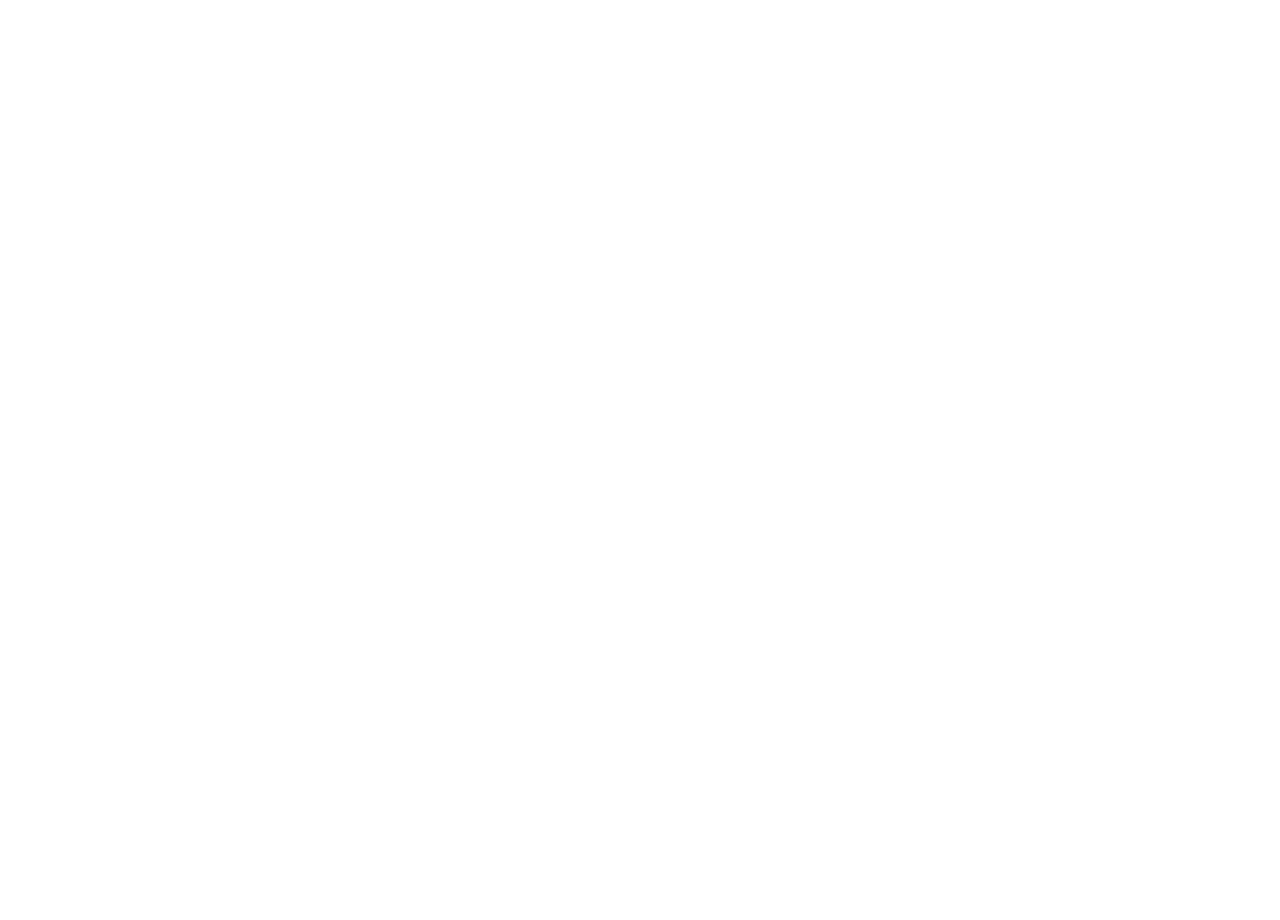
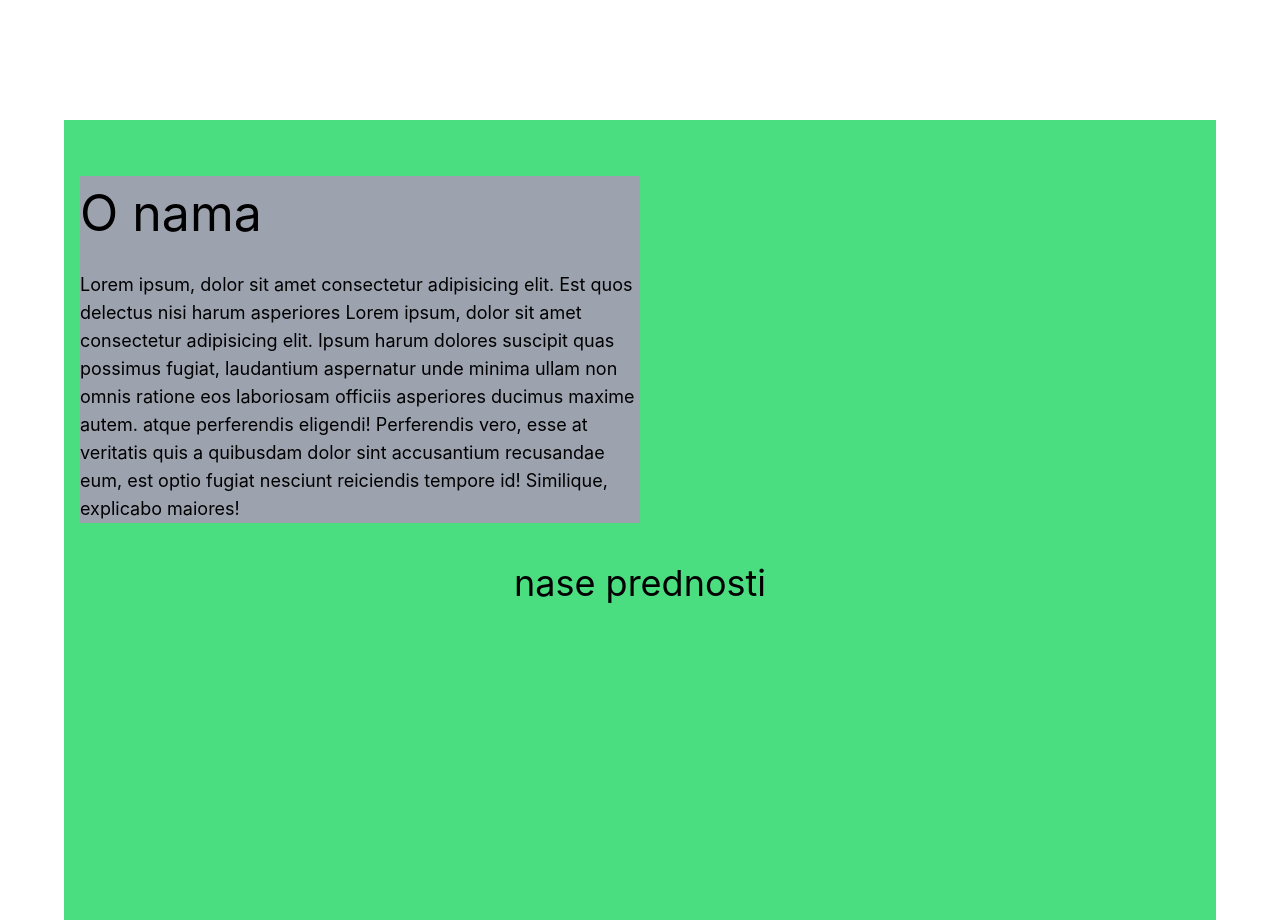
Before and after one commit to DenisKantic/RESET_ENGINEERING_WEBSITE, a React (Create React App) app: page / in a window 1280 px wide. Shown: the part 680-1600 px from the top of the page. Before the commit the page ends 800 px from the top, so only its background shows below. Built offline with nearby package versions, Linux system fonts and the light colour scheme; the HTML template or start-up script is replaced by a standard one.

Commit message:
pushing so I can continue later

```diff
--- a/src/App.js
+++ b/src/App.js
@@ -1,5 +1,6 @@
 import Navigation from './components/Navigation.jsx'
 import HomePage from './components/HomePage.jsx';
+import AboutUs from './components/AboutUs.jsx';
 
 function App() {
   return (
@@ -7,6 +8,7 @@
     <div>
      <Navigation />
      <HomePage />
+     <AboutUs />
      </div>
     </>
   );
--- /dev/null
+++ b/src/components/AboutUs.jsx
@@ -0,0 +1,28 @@
+import React from 'react'
+
+const AboutUs = () => {
+  return (
+    <div className='w-full h-[100vh]'>
+        <div className='mx-auto w-[90%] h-[100vh] bg-green-400 p-4'>
+        <div className='w-[50%] bg-gray-400 mt-10'>
+        <h1 className='text-[50px]'>O nama</h1>
+        <p className='text-lg mt-5'>Lorem ipsum, dolor sit amet consectetur adipisicing elit. Est quos delectus nisi harum asperiores Lorem ipsum, dolor sit amet consectetur adipisicing elit. Ipsum harum dolores suscipit quas possimus fugiat, laudantium aspernatur unde minima ullam non omnis ratione eos laboriosam officiis asperiores ducimus maxime autem. atque perferendis eligendi! Perferendis vero, esse at veritatis quis a quibusdam dolor sint accusantium recusandae eum, est optio fugiat nesciunt reiciendis tempore id! Similique, explicabo maiores!</p>
+        </div>
+
+        {/* center part, our goals */}
+        <div className='mt-10 flex justify-center'>
+        <h1 className='text-4xl'>nase prednosti</h1>
+
+        {/* three items */}
+        <div className='flex'>
+
+        </div>
+
+        </div>
+
+        </div>
+    </div>
+  )
+}
+
+export default AboutUs
--- a/src/components/HomePage.jsx
+++ b/src/components/HomePage.jsx
@@ -4,7 +4,7 @@
   return (
     <div className='w-full h-[100vh]'>
         <div className='mx-auto w-[90%] h-[100vh] flex items-center justify-start h-screen'>
-            <div className='w-[50%] h-[50vh] p-5 z-10 flex items-start justify-center flex-col'>
+            <div className='w-[50%] h-[50vh] p-5 flex items-start justify-center flex-col'>
             <h1 className='text-[70px]'>RESET <br /> INŽINJERING</h1>
             <p className='text-2xl'>Lorem ipsum dolor sit amet consectetur adipisicing elit. Ducimus, adipisci!</p>
             <div className='flex flex-row mt-4'>
```
